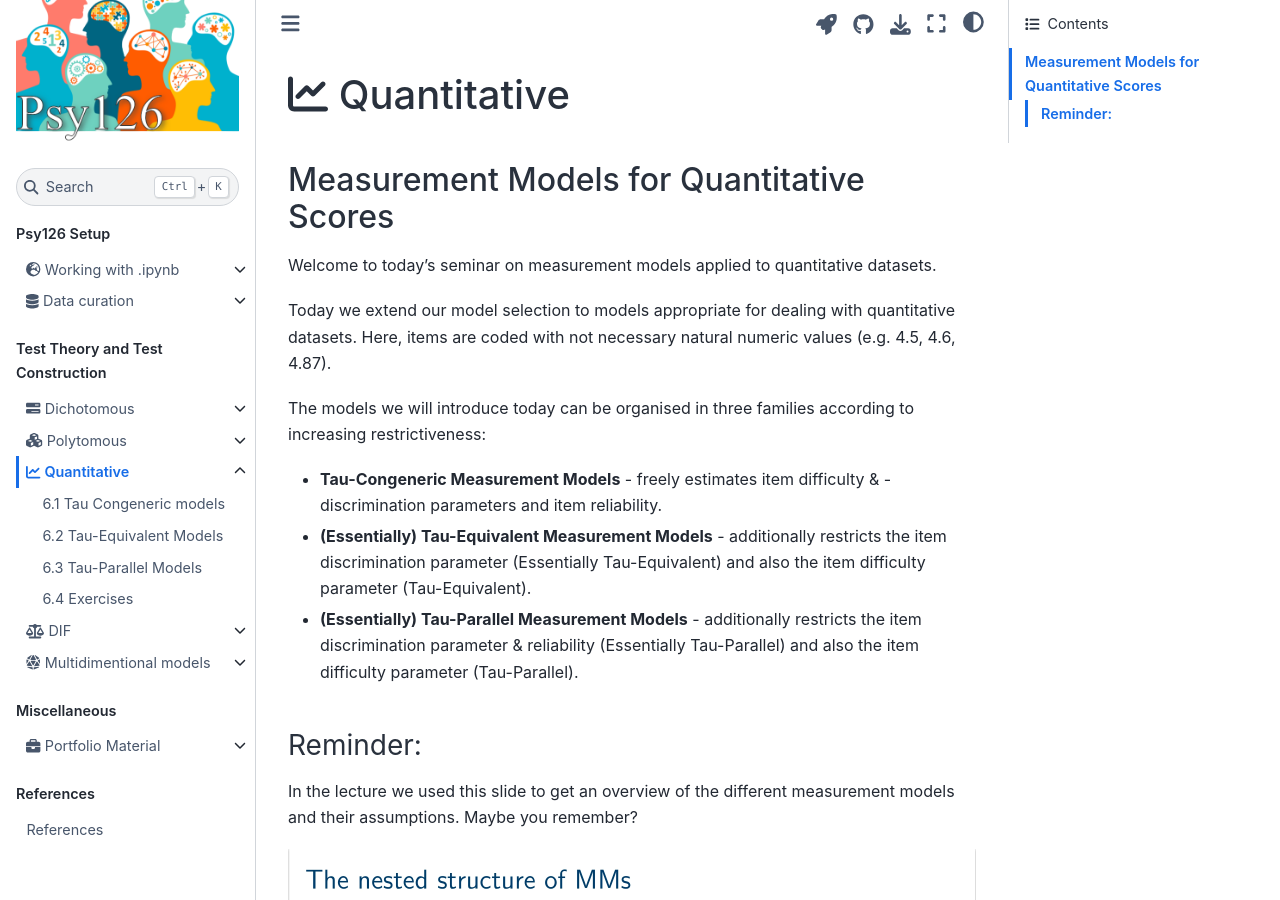
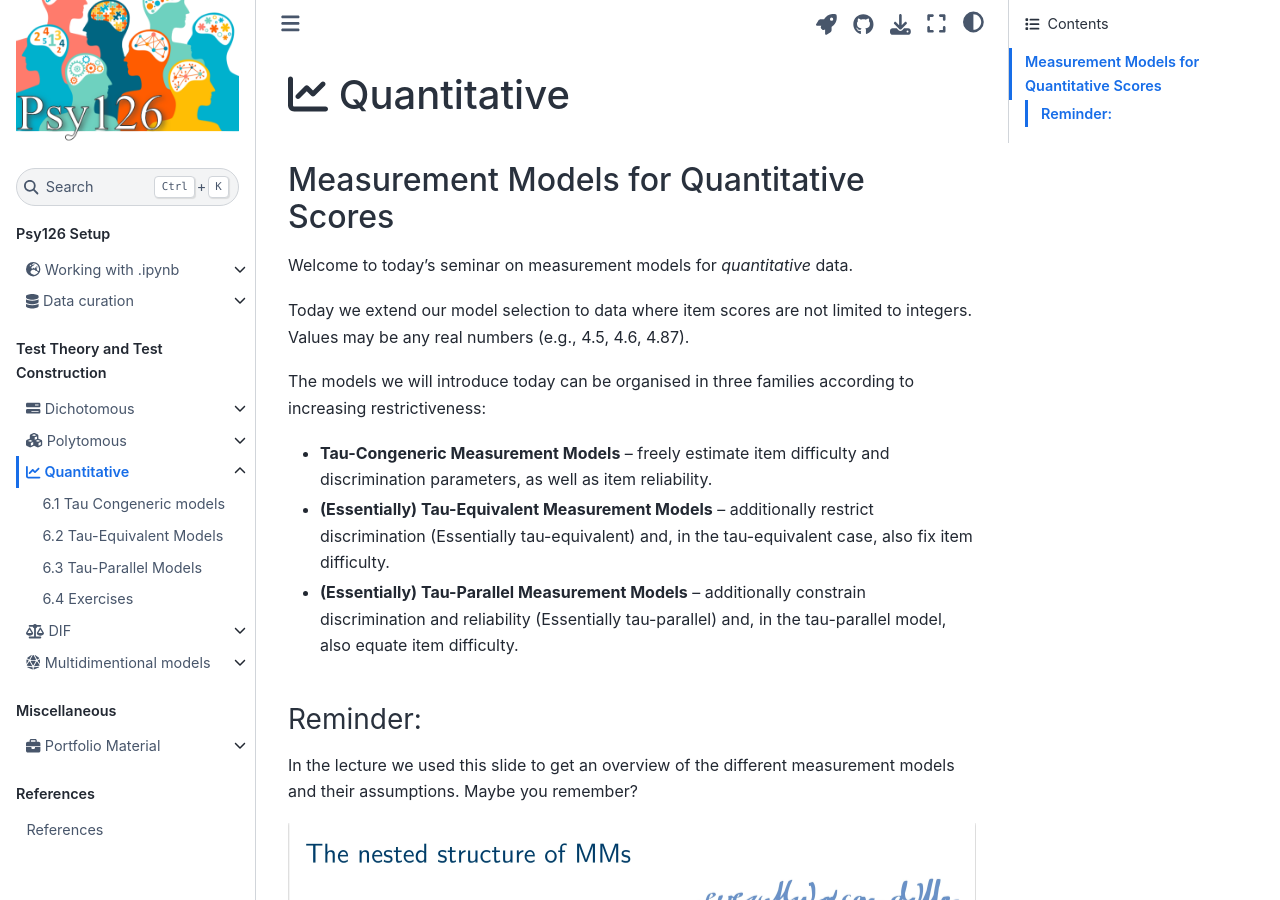
Before and after one commit to pegaseehorn/psy126, a Jupyter Book: the page built from book/TT/8_Quantitative_IRT/0_Introduction.md, in a window 1280 px wide and 900 px high. Built offline with Jupyter Book 1.0.4 settings and Sphinx 7.4.7 and the Sphinx Book theme 1.1.4, drawn with Linux system fonts in a browser that asks for light colours.

Commit message:
Improve quantitative IRT materials

```diff
--- a/book/TT/8_Quantitative_IRT/0_Introduction.md
+++ b/book/TT/8_Quantitative_IRT/0_Introduction.md
@@ -16,15 +16,15 @@ kernelspec:
 
 ## Measurement Models for Quantitative Scores
 
-Welcome to today's seminar on measurement models applied to quantitative datasets.
+Welcome to today's seminar on measurement models for *quantitative* data.
 
-Today we extend our model selection to models appropriate for dealing with quantitative datasets. Here, items are coded with not necessary natural numeric values (e.g. 4.5, 4.6, 4.87).
+Today we extend our model selection to data where item scores are not limited to integers. Values may be any real numbers (e.g., 4.5, 4.6, 4.87).
 
 The models we will introduce today can be organised in three families according to increasing restrictiveness:
 
-- **Tau-Congeneric Measurement Models** - freely estimates item difficulty & -discrimination parameters and item reliability.
-- **(Essentially) Tau-Equivalent Measurement Models** - additionally restricts the item discrimination parameter (Essentially Tau-Equivalent) and also the item difficulty parameter (Tau-Equivalent).
-- **(Essentially) Tau-Parallel Measurement Models** - additionally restricts the item discrimination parameter & reliability (Essentially Tau-Parallel) and also the item difficulty parameter (Tau-Parallel).
+- **Tau-Congeneric Measurement Models** – freely estimate item difficulty and discrimination parameters, as well as item reliability.
+- **(Essentially) Tau-Equivalent Measurement Models** – additionally restrict discrimination (Essentially tau-equivalent) and, in the tau-equivalent case, also fix item difficulty.
+- **(Essentially) Tau-Parallel Measurement Models** – additionally constrain discrimination and reliability (Essentially tau-parallel) and, in the tau-parallel model, also equate item difficulty.
 
 ### Reminder:
 In the lecture we used this slide to get an overview of the different measurement models and their assumptions. Maybe you remember?
```
Also changed, not shown: book/TT/8_Quantitative_IRT/1_Tau-Congeneric_Measurement_Model.ipynb, book/TT/8_Quantitative_IRT/2_Tau-Equivalent_Models.ipynb, book/TT/8_Quantitative_IRT/3_Tau-Parallel_Models.ipynb, book/TT/8_Quantitative_IRT/4_Exercises.ipynb.
